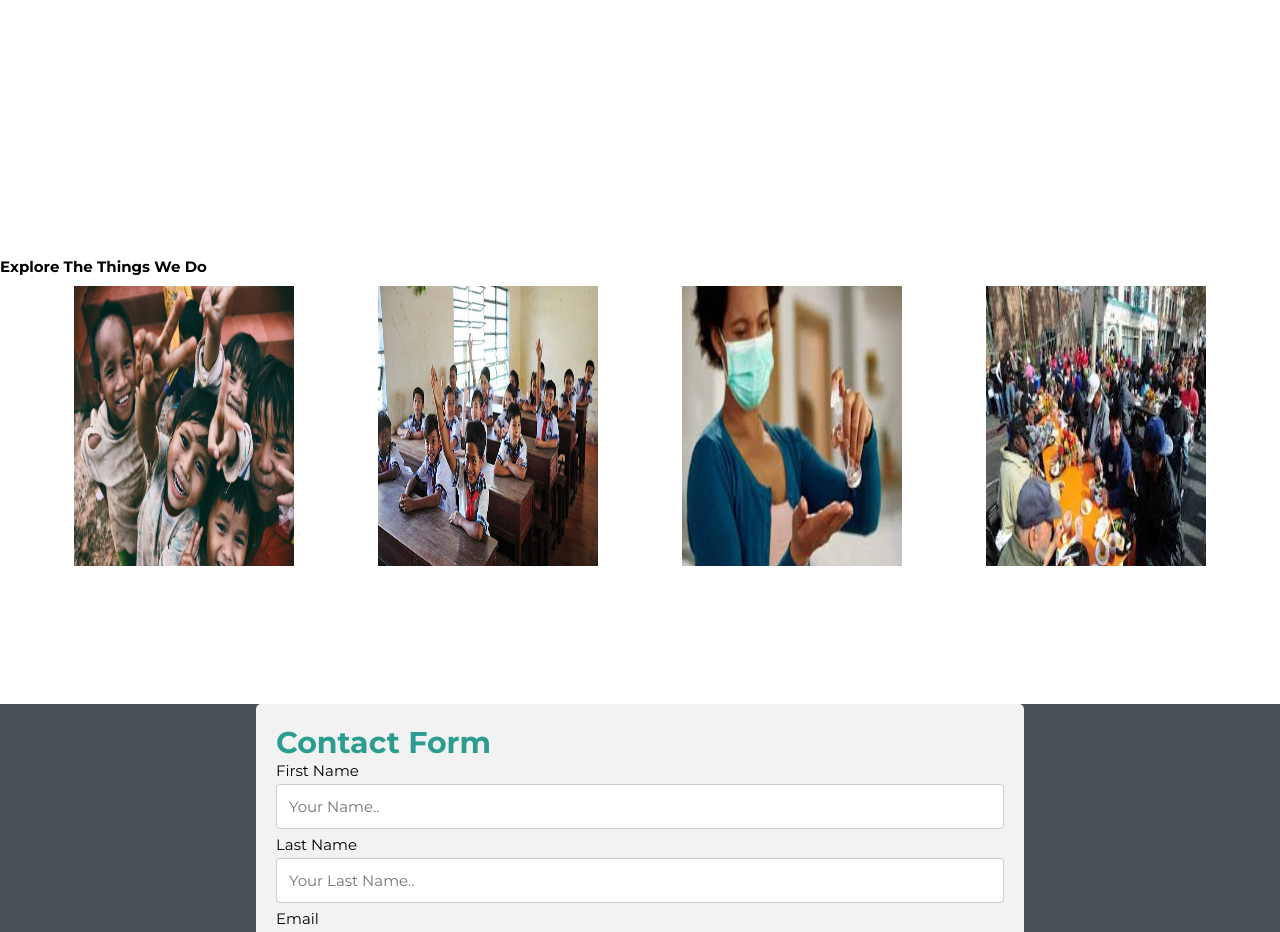
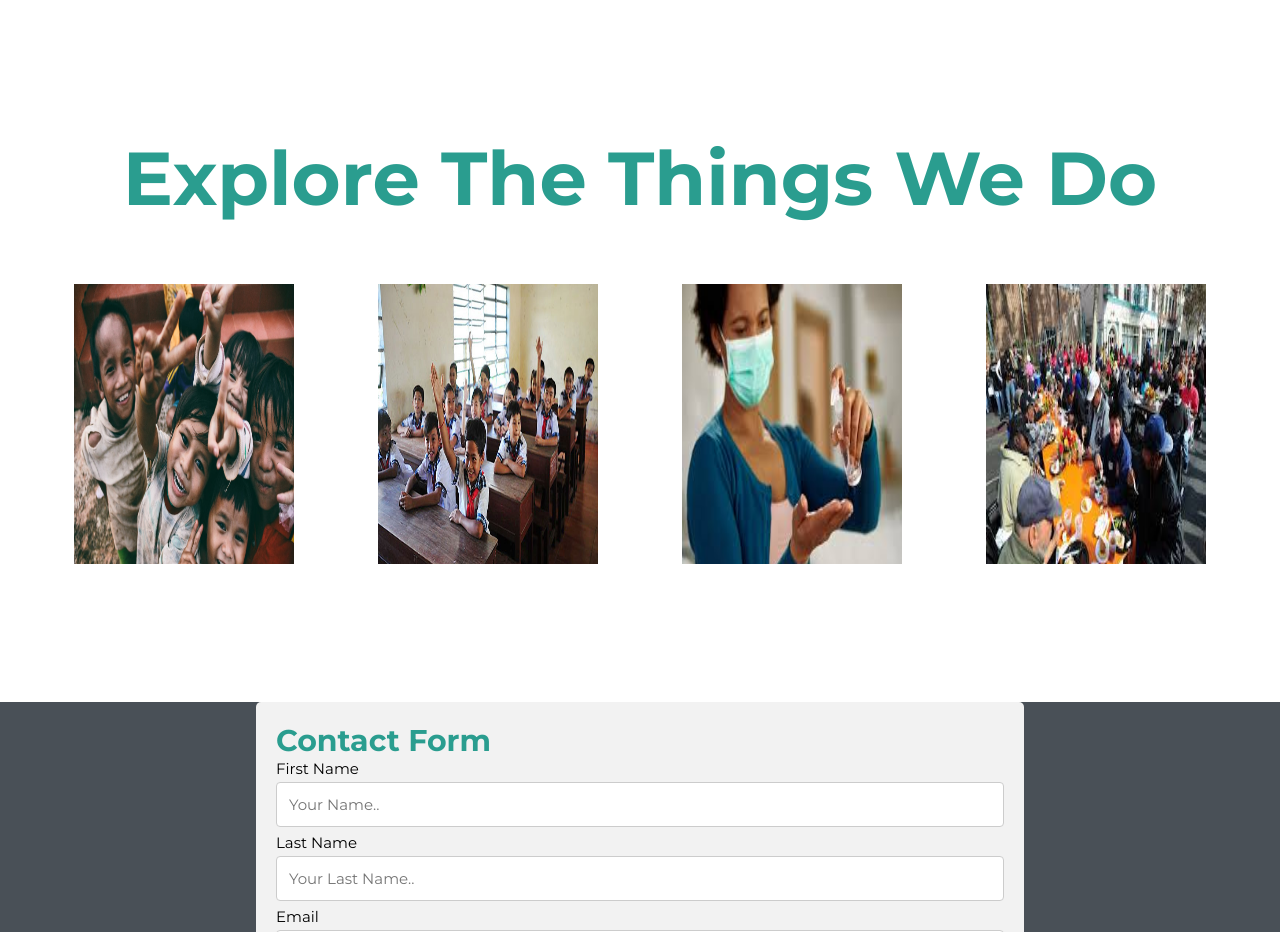
Before and after one commit to nidhihegde3108/sparksfoundation, a plain HTML site: page index.html in a window 1280 px wide. Shown: the part 1060-1992 px from the top of the page. Drawn offline with Linux system fonts and the light colour scheme.

Commit message:
sec commit

```diff
--- a/index.css
+++ b/index.css
@@ -353,7 +353,7 @@ div .thrpart{
         font-size: 18px;
         color:#2a9d8f ;
     }
-    /* div .h1 h1
+    div .h1 h1
     {
         text-align: center;
         color:#2a9d8f ;
@@ -361,7 +361,7 @@ div .thrpart{
         bottom: 50px;
         font-size: 5rem;
         margin-top: -5rem;
-    } */
+    }
     @media only screen and (max-width: 700px){
         div .container{
             min-width:1050px;
```
